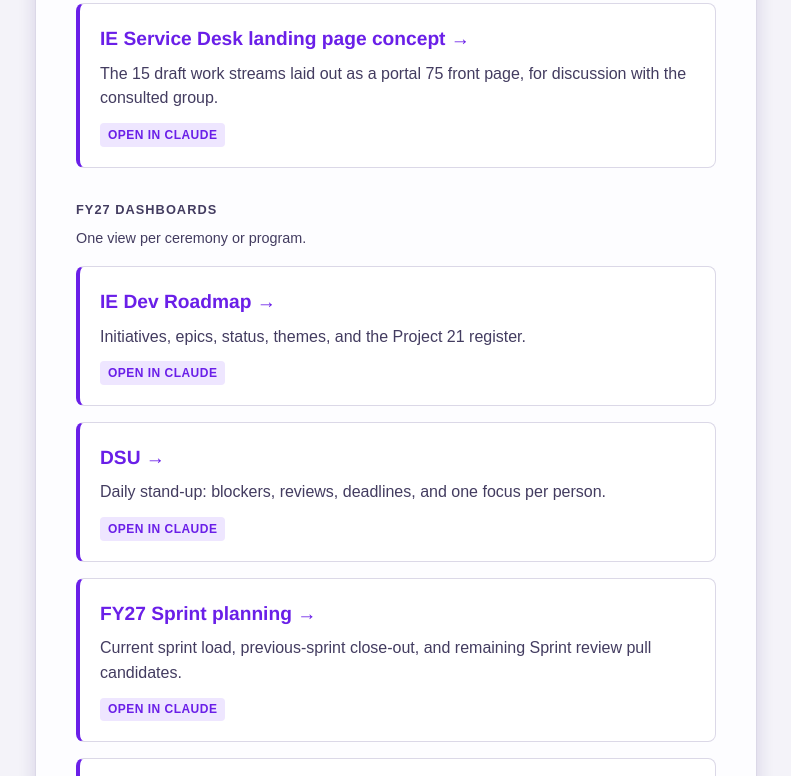
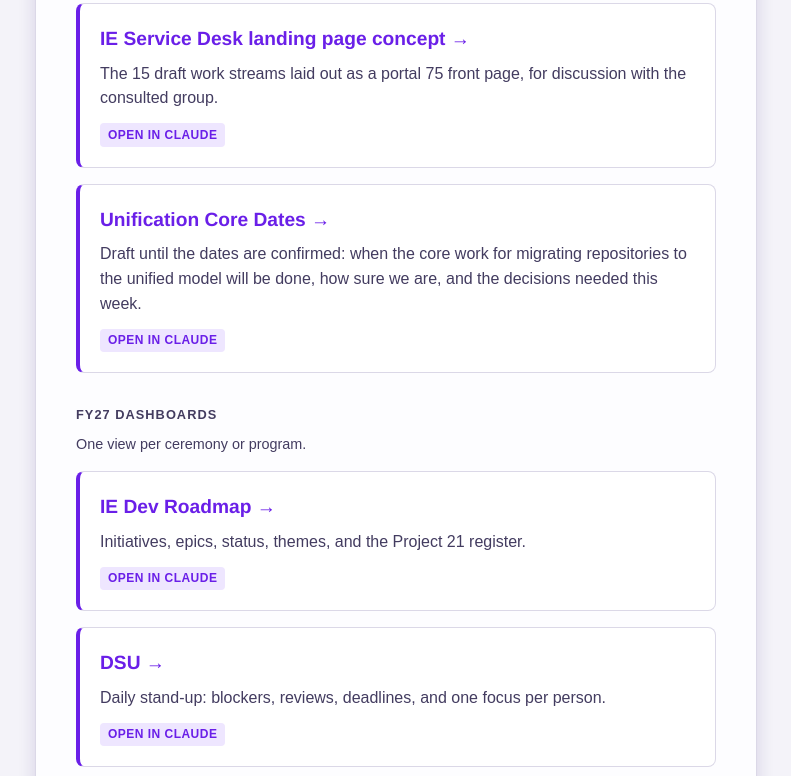
Before and after one commit to netapp-pcarrick/netapp-pcarrick.github.io, a plain HTML site: page docops/fy27-operations/index.html in a window 1280 px wide. Shown: the part 1293-2069 px from the top of the page, without its empty margins (244-1035 px from the left). Drawn offline with Linux system fonts and the light colour scheme.

Commit message:
Add the Unification Core Dates card to the FY27 hub briefs.
Co-Authored-By: Claude Opus 5.5 <noreply@anthropic.com>

```diff
--- a/docops/fy27-operations/index.html
+++ b/docops/fy27-operations/index.html
@@ -68,6 +68,14 @@
         >
           <h3>IE Service Desk landing page concept</h3>
           <p>The 15 draft work streams laid out as a portal 75 front page, for discussion with the consulted group.</p>
+          <span class="kind">Open in Claude</span>
+        </a>
+        <a
+          class="dashboard"
+          href="https://claude.ai/artifact/HQkjEJFHR3K3ymxuUAnXUw"
+        >
+          <h3>Unification Core Dates</h3>
+          <p>Draft until the dates are confirmed: when the core work for migrating repositories to the unified model will be done, how sure we are, and the decisions needed this week.</p>
           <span class="kind">Open in Claude</span>
         </a>
       </section>
@@ -151,7 +159,7 @@
         The cards open Claude artifacts built from the weekly board snapshot. Each link opens that artifact from the top. Claude sign-in and access to each page are required.
       </p>
       <p class="note">
-        Generated 2026-11-13 14:35 GMT.
+        Generated 2026-11-17 19:20 GMT.
       </p>
       <p><a href="../">Back to DocOps</a></p>
       </div>
```
Also changed, not shown: docops/ie-dev-roadmap/index.html (+1 -1 lines), docops/releases/index.html (+1 -1 lines).
